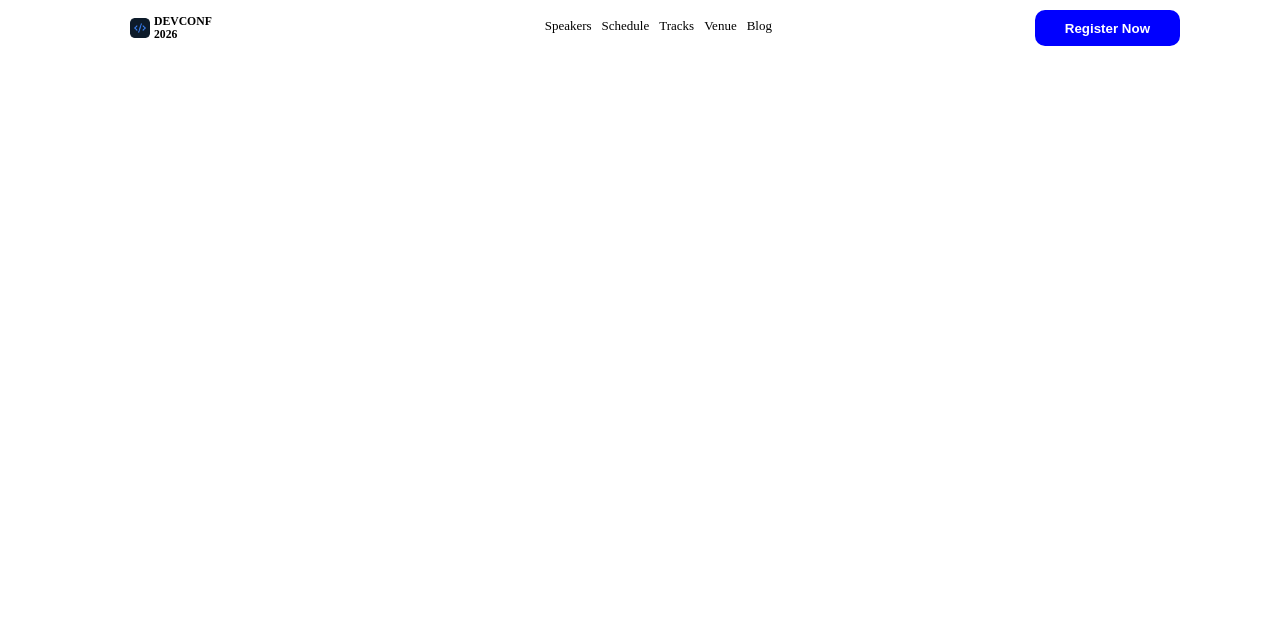
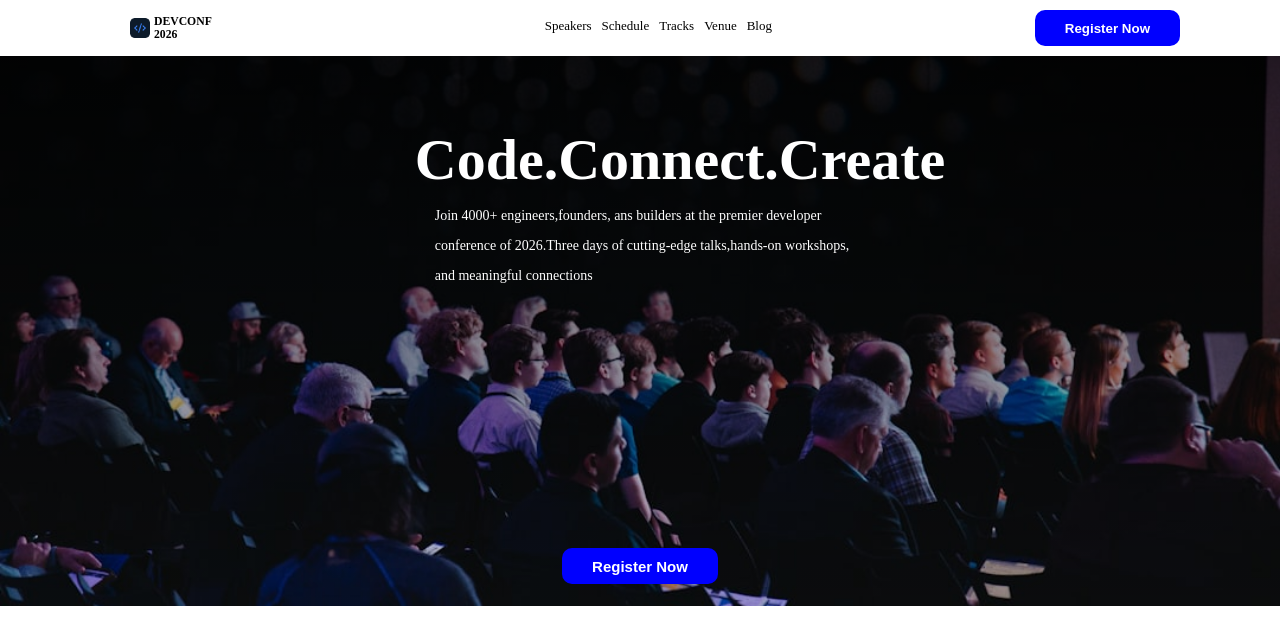
Before and after one commit to ahnaf0098/ASSIGNMENT_1_AHNAF, a plain HTML site: page index.html in a window 1280 px wide. Drawn offline with Linux system fonts and the light colour scheme.

Commit message:
started hero section

```diff
--- a/index.html
+++ b/index.html
@@ -22,6 +22,18 @@
         </ul>
         <button><h4 class="hello2">Register  Now</h4></button>
         </nav>
+        <main>
+            <section class="hello3">
+                <div class="hello5">
+                <h1 id="world1">Code.Connect.Create</h1>
+                <p class="hello7">Join 4000+ engineers,founders, ans builders at the premier developer</p>
+                <p class="hello7">conference of 2026.Three days of cutting-edge talks,hands-on workshops,</p>
+                <p class="hello7">and meaningful connections</p>
+                </div>
+                <button class="hello4">Register Now</button>
+                </section>
+
+        </main>
 
 
 
--- a/style.css
+++ b/style.css
@@ -55,3 +55,66 @@ body{
 header{
     background-color:#ffffff;
 }
+.hello3{
+
+    background-image: url(./banner.jpg);
+    background-size: cover;
+    background-position: center;
+    background-repeat: no-repeat;
+    height: 550px;
+    width: 100%;
+    background-image:linear-gradient(rgba(0,0,0,0.8), rgba(0,0,0,0.1)),url("./banner.jpg")
+}
+.hello3{
+    color: #ffffff;
+    display: flex;
+    flex-direction: column;
+    align-items: flex-start;
+    align-items:center;
+    position: relative;
+
+
+
+}
+.hello4{
+
+background-color: blue;
+    color: white;
+    border: none;
+    border-radius: 10px;
+    cursor: pointer;
+    padding: 10px 30px;
+    margin: 250px 100px;
+    height: 36px;
+    font-size: 15px;
+    font-weight: 600;
+
+
+}
+.hello5{
+
+    color: #ffffff;
+    margin-top: 150px ;
+
+
+}
+#world1{
+    margin-top: 10px;
+    font-size: 58px;
+    padding-top: 20px;
+    margin-left: 80px;
+    margin-bottom: 15px;
+    font-weight: 600;
+}
+.hello7{
+
+    font-size: 14px;
+    margin-left: 100px;
+
+}
+.hello5{
+
+    margin-top: 40px;
+    gap: 5px;
+
+}
```
Also changed, not shown: banner.jpg (added).
